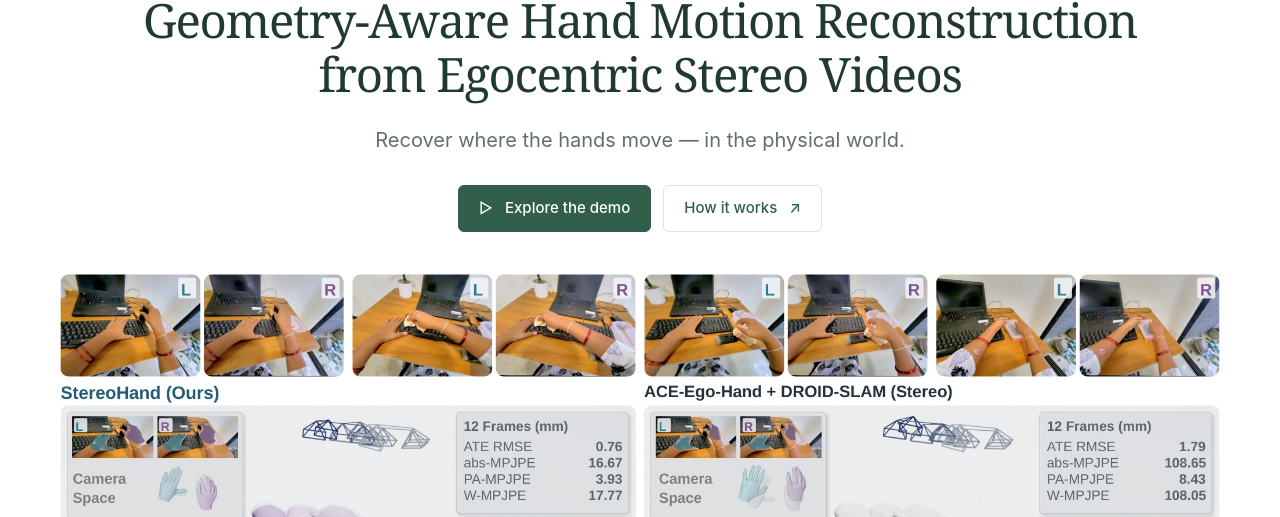
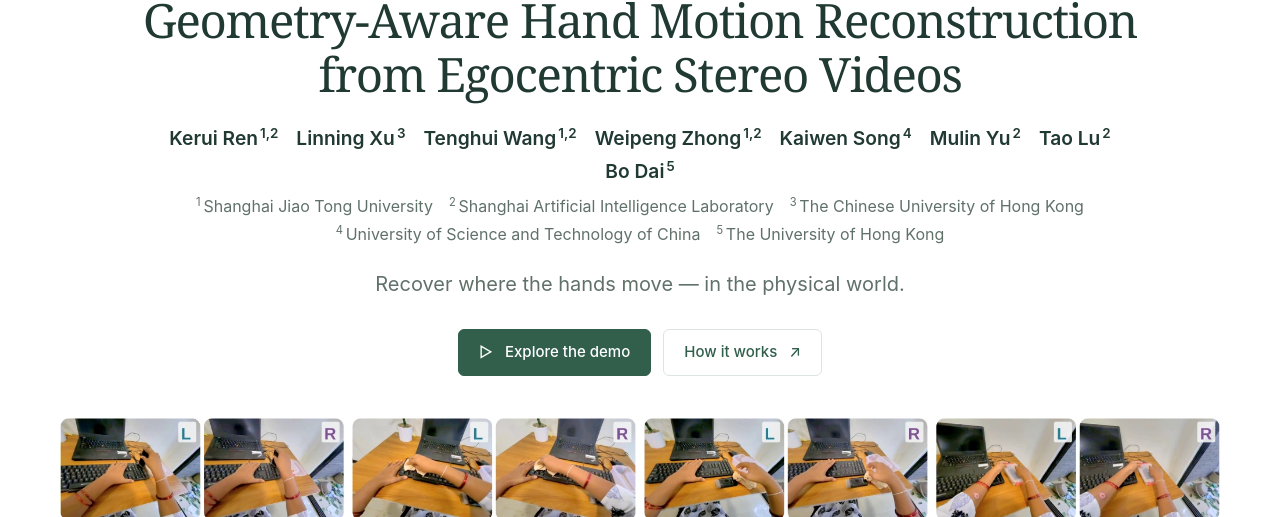
Before and after one commit to stereohand/stereohand.github.io, a plain HTML site: page index.html in a window 1280 px wide. Shown: the part 283-800 px from the top of the page. Drawn offline with Linux system fonts and the light colour scheme.

Commit message:
Add StereoHand authors and affiliations

```diff
--- a/index.html
+++ b/index.html
@@ -20,6 +20,25 @@
     <section class="wrap hero" aria-labelledby="title">
       <p class="eyebrow">STEREO VISION · METRIC HAND MOTION</p>
       <h1 id="title"><span>StereoHand</span><br>Geometry-Aware Hand Motion Reconstruction<br class="wide-only"> from Egocentric Stereo Videos</h1>
+      <div class="paper-credit">
+        <ul class="paper-authors" role="list" aria-label="Authors">
+          <li>Kerui Ren<sup>1,2</sup></li>
+          <li>Linning Xu<sup>3</sup></li>
+          <li>Tenghui Wang<sup>1,2</sup></li>
+          <li>Weipeng Zhong<sup>1,2</sup></li>
+          <li>Kaiwen Song<sup>4</sup></li>
+          <li>Mulin Yu<sup>2</sup></li>
+          <li>Tao Lu<sup>2</sup></li>
+          <li>Bo Dai<sup>5</sup></li>
+        </ul>
+        <ul class="paper-affiliations" role="list" aria-label="Affiliations">
+          <li><sup>1</sup>Shanghai Jiao Tong University</li>
+          <li><sup>2</sup>Shanghai Artificial Intelligence Laboratory</li>
+          <li><sup>3</sup>The Chinese University of Hong Kong</li>
+          <li><sup>4</sup>University of Science and Technology of China</li>
+          <li><sup>5</sup>The University of Hong Kong</li>
+        </ul>
+      </div>
       <p class="hero-summary">Recover where the hands move —<br class="mobile-only"> in the physical world.</p>
       <div class="project-links"><a class="button primary" href="#demo"><span aria-hidden="true">▷</span> Explore the demo</a><a class="button" href="#method">How it works <span aria-hidden="true">↗</span></a></div>
       <figure class="hero-figure"><img id="teaser-image" src="assets/figures/teaser.webp" alt="StereoHand comparison illustrating metric hand placement and world-space reconstruction" fetchpriority="high"><figcaption>Stereo geometry places the hands in metric 3D; accurate camera tracking brings their motion into the world.</figcaption></figure>
```
Also changed, not shown: site.css (+0 -1 lines).
